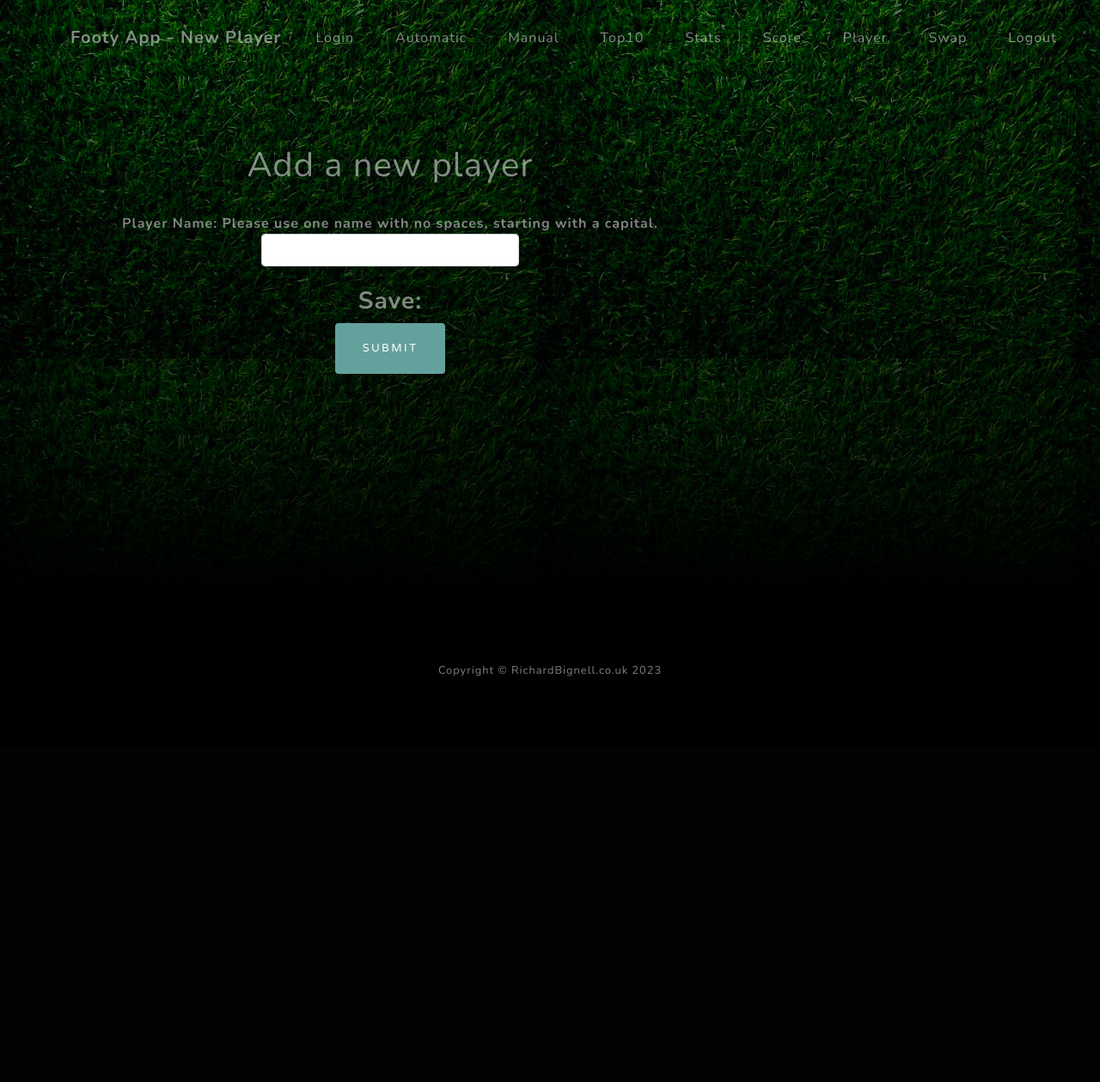
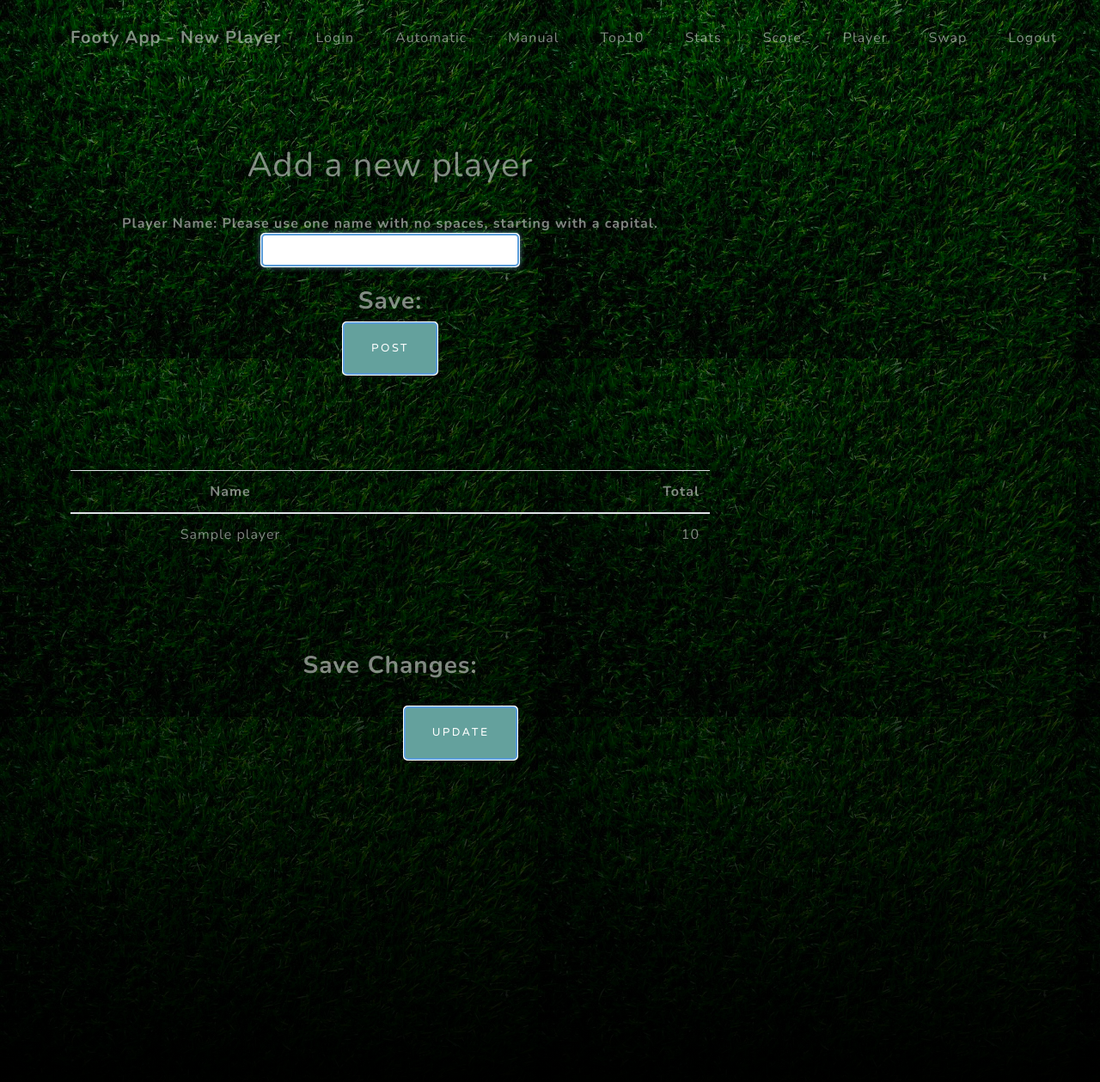
Before and after one commit to bignellrp/footyapp-web, a Flask app: template templates/player.html in a window 1280 px wide. Shown: the top 1259 px of the page at 86% size. Before the commit the page ends 787 px from the top, so only its background shows below. Run offline with Flask 3, Linux system fonts and the light colour scheme; the template is opened without the code that fills it: most values are stand-ins (such as "Sample title", 1, 10 or a date in 2020); parts of the project's set-up code (start-up, migrations or seed data) failed here and were passed over; some libraries are stand-ins or nearby versions.

Commit message:
Fixed mindmup for updating players

```diff
--- /dev/null
+++ b/static/mindmup-changedvalues.js
@@ -0,0 +1,35 @@
+// Define an empty array to store changed values
+var changedValues = [];
+
+// Bind a change event handler to all table cells except the first column
+$('table#mainTable td:not(:first-child)').on('change', function (evt) {
+    var cell = $(this),
+        row = cell.closest('tr'),
+        name = row.find('td:first-child').text(), // Get the name from the first column
+        total = cell.text(); // Get the new total from the changed cell
+
+    // Create an object to store the name and total
+    var changedEntry = {
+        name: name,
+        total: total
+    };
+
+    // Check if the entry is already in the array
+    var existingIndex = -1;
+    for (var i = 0; i < changedValues.length; i++) {
+        if (changedValues[i].name === name) {
+            existingIndex = i;
+            break;
+        }
+    }
+
+    // If the entry exists, update it; otherwise, add it to the array
+    if (existingIndex !== -1) {
+        changedValues[existingIndex] = changedEntry;
+    } else {
+        changedValues.push(changedEntry);
+    }
+
+    // For testing, you can log the updated array
+    console.log(changedValues);
+});
--- /dev/null
+++ b/static/mindmup-editabletable.js
@@ -0,0 +1,130 @@
+/*global $, window*/
+$.fn.editableTableWidget = function (options) {
+	'use strict';
+	return $(this).each(function () {
+		var buildDefaultOptions = function () {
+				var opts = $.extend({}, $.fn.editableTableWidget.defaultOptions);
+				opts.editor = opts.editor.clone();
+				return opts;
+			},
+			activeOptions = $.extend(buildDefaultOptions(), options),
+			ARROW_LEFT = 37, ARROW_UP = 38, ARROW_RIGHT = 39, ARROW_DOWN = 40, ENTER = 13, ESC = 27, TAB = 9,
+			element = $(this),
+			editor = activeOptions.editor.css('position', 'absolute').hide().appendTo(element.parent()),
+			active,
+			showEditor = function (select) {
+				active = element.find('td:focus');
+				if (active.length) {
+					editor.val(active.text())
+						.removeClass('error')
+						.show()
+						.offset(active.offset())
+						.css(active.css(activeOptions.cloneProperties))
+						.width(active.width())
+						.height(active.height())
+						.focus();
+					if (select) {
+						editor.select();
+					}
+				}
+			},
+			setActiveText = function () {
+				var text = editor.val(),
+					evt = $.Event('change'),
+					originalContent;
+				if (active.text() === text || editor.hasClass('error')) {
+					return true;
+				}
+				originalContent = active.html();
+				active.text(text).trigger(evt, text);
+				if (evt.result === false) {
+					active.html(originalContent);
+				}
+			},
+			movement = function (element, keycode) {
+				if (keycode === ARROW_RIGHT) {
+					return element.next('td');
+				} else if (keycode === ARROW_LEFT) {
+					return element.prev('td');
+				} else if (keycode === ARROW_UP) {
+					return element.parent().prev().children().eq(element.index());
+				} else if (keycode === ARROW_DOWN) {
+					return element.parent().next().children().eq(element.index());
+				}
+				return [];
+			};
+		editor.blur(function () {
+			setActiveText();
+			editor.hide();
+		}).keydown(function (e) {
+			if (e.which === ENTER) {
+				setActiveText();
+				editor.hide();
+				active.focus();
+				e.preventDefault();
+				e.stopPropagation();
+			} else if (e.which === ESC) {
+				editor.val(active.text());
+				e.preventDefault();
+				e.stopPropagation();
+				editor.hide();
+				active.focus();
+			} else if (e.which === TAB) {
+				active.focus();
+			} else if (this.selectionEnd - this.selectionStart === this.value.length) {
+				var possibleMove = movement(active, e.which);
+				if (possibleMove.length > 0) {
+					possibleMove.focus();
+					e.preventDefault();
+					e.stopPropagation();
+				}
+			}
+		})
+		.on('input paste', function () {
+			var evt = $.Event('validate');
+			active.trigger(evt, editor.val());
+			if (evt.result === false) {
+				editor.addClass('error');
+			} else {
+				editor.removeClass('error');
+			}
+		});
+		element.on('click keypress dblclick', showEditor)
+		.css('cursor', 'pointer')
+		.keydown(function (e) {
+			var prevent = true,
+				possibleMove = movement($(e.target), e.which);
+			if (possibleMove.length > 0) {
+				possibleMove.focus();
+			} else if (e.which === ENTER) {
+				showEditor(false);
+			} else if (e.which === 17 || e.which === 91 || e.which === 93) {
+				showEditor(true);
+				prevent = false;
+			} else {
+				prevent = false;
+			}
+			if (prevent) {
+				e.stopPropagation();
+				e.preventDefault();
+			}
+		});
+
+		element.find('td').prop('tabindex', 1);
+
+		$(window).on('resize', function () {
+			if (editor.is(':visible')) {
+				editor.offset(active.offset())
+				.width(active.width())
+				.height(active.height());
+			}
+		});
+	});
+
+};
+$.fn.editableTableWidget.defaultOptions = {
+	cloneProperties: ['padding', 'padding-top', 'padding-bottom', 'padding-left', 'padding-right',
+					  'text-align', 'font', 'font-size', 'font-family', 'font-weight',
+					  'border', 'border-top', 'border-bottom', 'border-left', 'border-right'],
+	editor: $('<input>')
+};
--- /dev/null
+++ b/static/mindmup.css
@@ -0,0 +1,41 @@
+td:focus {
+	-webkit-box-shadow: inset 0 1px 1px rgba(0, 0, 0, 0.075), 0 0 6px #7ab5d3;
+	-moz-box-shadow: inset 0 1px 1px rgba(0, 0, 0, 0.075), 0 0 6px #7ab5d3;
+	box-shadow: inset 0 1px 1px rgba(0, 0, 0, 0.075), 0 0 6px #7ab5d3;
+	outline: rgb(91, 157, 217) auto 5px;
+}
+input.error {
+	-webkit-box-shadow: inset 0 1px 1px rgba(0, 0, 0, 0.075), 0 0 6px red;
+	-moz-box-shadow: inset 0 1px 1px rgba(0, 0, 0, 0.075), 0 0 6px red;
+	box-shadow: inset 0 1px 1px rgba(0, 0, 0, 0.075), 0 0 6px red;
+	outline: thin auto red;
+}
+input {
+	-webkit-box-shadow: inset 0 1px 1px rgba(0, 0, 0, 0.075), 0 0 6px #7ab5d3;
+	-moz-box-shadow: inset 0 1px 1px rgba(0, 0, 0, 0.075), 0 0 6px #7ab5d3;
+	box-shadow: inset 0 1px 1px rgba(0, 0, 0, 0.075), 0 0 6px #7ab5d3;
+	outline: rgb(91, 157, 217) auto 5px;
+	outline-offset: 0px;
+	border: none;
+}
+#mainTable thead th, #mainTable tbody td {
+  width: 25%;
+}
+#mainTable td + td, #mainTable th + th {
+	text-align: right;
+}
+table.scrollable thead tr, table.scrollable tfoot tr  {
+	position: relative;
+	display: block
+}
+
+html>body table.scrollable tbody {
+	display: block;
+	height: 330px;
+	overflow: auto;
+	width: 100%
+}
+
+html>body table.scrollable td, html>body table.scrollable th {
+	width: 200px
+}
--- a/templates/player.html
+++ b/templates/player.html
@@ -1,5 +1,6 @@
 <!DOCTYPE html>
 <html lang="en">
+
     <head>
         <meta charset="utf-8" />
         <meta name="viewport" content="width=device-width, initial-scale=1, shrink-to-fit=no" />
@@ -7,14 +8,16 @@
         <meta name="author" content="" />
         <title>Footy Team Player</title>
         <link rel="icon" type="image/x-icon" href="/static/favicon.ico" />
-        <!-- Font Awesome icons (free version)-->
-        <script src="https://use.fontawesome.com/releases/v5.15.1/js/all.js" crossorigin="anonymous"></script>
-        <!-- Google fonts-->
         <link href="https://fonts.googleapis.com/css?family=Varela+Round" rel="stylesheet" />
         <link href="https://fonts.googleapis.com/css?family=Nunito:200,200i,300,300i,400,400i,600,600i,700,700i,800,800i,900,900i" rel="stylesheet" />
-        <!-- Core theme CSS (includes Bootstrap)-->
+        <script src="//ajax.googleapis.com/ajax/libs/jquery/2.1.0/jquery.min.js"></script>
+        <script src="https://use.fontawesome.com/releases/v5.15.1/js/all.js" crossorigin="anonymous"></script>
         <link href="/static/styles.css?v=0.1.3" rel="stylesheet" />
+        <link href="/static/mindmup.css" rel="stylesheet" />
+        <script src="/static/mindmup-editabletable.js"></script>
+        <script src="/static/mindmup-changedvalues.js"></script>
     </head>
+
     <body id="page-top">
         <!-- Navigation-->
         <nav class="navbar navbar-expand-lg navbar-light fixed-top" id="mainNav">
@@ -45,7 +48,7 @@
                 <!-- Featured Project Row-->
                 <div class="row align-items-center no-gutters mb-4 mb-lg-5">
                     <div class="col-xl-8 col-lg-7">
-                        <div class="text-white-50 text-center">
+                        <div class="text-white-50 text-lg-center">
                             <form class="text-white-50 mx-auto mt-2 mb-5" method="POST" action="/player">
                                 <h1>Add a new player</h1>
                                 <br>
@@ -54,11 +57,28 @@
                                 <input class="form-control" type="text" id="player_input" name="player_input">
                                 <br>
                                 <h3><b>Save:</b></h3>
-                                <input class="btn btn-primary js-scroll-trigger" type="submit">
+                                <input class="btn btn-primary js-scroll-trigger" type="submit" name="submit_button" value="Post">
                                 <br>
                                 {% if error %}
                                 <div class="tool_tip">{{ error }}</div>
                                 {% endif %}
+
+                                <div class="text-pre text-white-50 text-lg-center">
+                                <p>
+                                <table id="mainTable" class="table table-striped text-pre text-white-50 text-lg-center">
+                                    <thead><tr><th>Name</th><th>Total</th></tr></thead>
+                                    <tbody>
+                                    {% for player in all_players %}
+                                      <tr><td>{{ player.name }}</td><td>{{ player.total }}</td></tr>
+                                    {% endfor %}
+                                    </tbody>
+                                </table>
+                                <br>
+                                <h3><b>Save Changes:</b></h3>
+                                <input class="btn btn-primary js-scroll-trigger" type="submit" name="submit_button" value="Update">
+                                <br>
+                                </p>
+                                </div>
                             </form>
                         </div>
                     </div>
@@ -70,9 +90,13 @@
             <div class="container">Copyright © RichardBignell.co.uk 2023</div>
         </footer>
         <!-- Bootstrap core JS-->
-        <script src="https://cdnjs.cloudflare.com/ajax/libs/jquery/3.5.1/jquery.min.js"></script>
         <script src="https://cdn.jsdelivr.net/npm/bootstrap@4.5.3/dist/js/bootstrap.bundle.min.js"></script>
-        <script src="https://cdnjs.cloudflare.com/ajax/libs/jquery-easing/1.4.1/jquery.easing.min.js"></script>
         <script src="/static/scripts.js"></script>
+        <!-- Mindmup Table Widget JS-->
+        <script>
+            $('#mainTable').editableTableWidget().numericInputExample().find('td:first').focus();
+            $('#textAreaEditor').editableTableWidget({editor: $('<textarea>')});
+            window.prettyPrint && prettyPrint();
+        </script>
     </body>
 </html>
```
Also changed, not shown: routes/player.py (+25 -19 lines).
